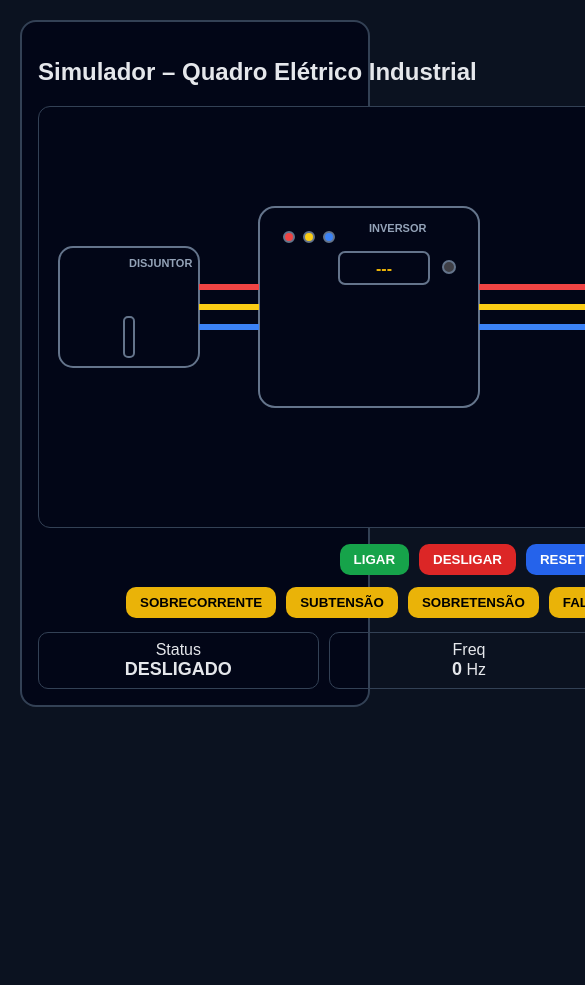
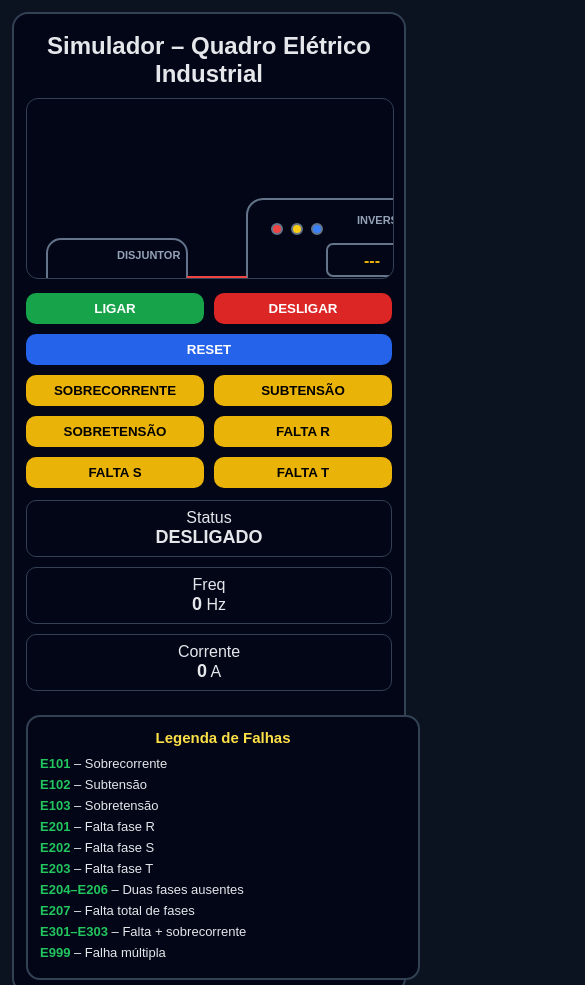
Before and after one commit to Drackow1/Simulador-Soft-Start, a plain HTML site: page index.html in a window 390 px wide. Shown: the top 985 px of the page, 585 px wide, since content can reach past the window. Before the commit the page ends 844 px from the top, so only its background shows below. Drawn offline with Linux system fonts and the light colour scheme.

Commit message:
Update style.css

```diff
--- a/style.css
+++ b/style.css
@@ -3,48 +3,71 @@ body{
   background:#0b1220;
   color:#e5e7eb;
   font-family:Arial;
+  min-height:100vh;
 }
 
-.wrapper{padding:20px}
+.wrapper{
+  padding:12px;
+}
 
 .panel{
   background:#020617;
   border:2px solid #334155;
   border-radius:16px;
-  padding:16px;
+  padding:12px;
+  width:100%;
+  max-width:1400px;
   margin:auto;
 }
+
+/* ================= LAYOUT ================= */
 
 .layout{
   display:flex;
   gap:14px;
   align-items:flex-start;
+  width:100%;
 }
 
-.sim{width:900px}
+/* SIMULADOR */
+.sim{
+  flex:1;
+  min-width:0;
+}
 
+h2{
+  text-align:center;
+  margin:6px 0 10px;
+}
+
+/* SVG ocupa tudo possível */
 svg{
+  width:100%;
+  height:auto;
   background:#020617;
   border-radius:12px;
-  border:1px solid #334155
+  border:1px solid #334155;
 }
 
+/* ELEMENTOS SVG */
 rect,circle,line{
   stroke:#64748b;
   fill:none;
-  stroke-width:2
+  stroke-width:2;
 }
 
 .label{
   fill:#94a3b8;
   font-size:11px;
-  font-weight:bold
+  font-weight:bold;
 }
 
+/* FASES */
 .phaseR{stroke:#ef4444;stroke-width:6}
 .phaseS{stroke:#facc15;stroke-width:6}
 .phaseT{stroke:#3b82f6;stroke-width:6}
 
+/* ENERGIA */
 .energy{
   stroke:#fde047;
   stroke-width:4;
@@ -57,17 +80,21 @@ rect,circle,line{
   to{stroke-dashoffset:-16}
 }
 
+/* LEDs */
 #errCode{fill:#eab308;font-weight:bold}
 #ledFault{fill:#3f3f46}
 #ledR{fill:#ef4444}
 #ledS{fill:#facc15}
 #ledT{fill:#3b82f6}
 
+/* ================= BOTÕES ================= */
+
 .btns{
   display:flex;
+  flex-wrap:wrap;
   gap:10px;
   justify-content:center;
-  margin-top:12px
+  margin-top:10px;
 }
 
 button{
@@ -75,7 +102,7 @@ button{
   border-radius:10px;
   border:none;
   font-weight:bold;
-  cursor:pointer
+  cursor:pointer;
 }
 
 .start{background:#16a34a;color:#fff}
@@ -83,27 +110,32 @@ button{
 .reset{background:#2563eb;color:#fff}
 .fault{background:#eab308;color:#000}
 
+/* ================= LEITURAS ================= */
+
 .readings{
-  margin-top:14px;
+  margin-top:12px;
   display:grid;
   grid-template-columns:repeat(3,1fr);
-  gap:10px
+  gap:10px;
 }
 
 .reading{
   border:1px solid #334155;
   border-radius:10px;
   padding:8px;
-  text-align:center
+  text-align:center;
 }
 
 .reading span{
   font-size:18px;
-  font-weight:bold
+  font-weight:bold;
 }
+
+/* ================= LEGENDA ================= */
 
 .fault-list{
   width:260px;
+  min-width:220px;
   background:#020617;
   border:2px solid #334155;
   border-radius:14px;
@@ -131,3 +163,31 @@ button{
 .fault-list strong{
   color:#22c55e;
 }
+
+/* ================= MOBILE ================= */
+
+@media (max-width: 900px){
+  .layout{
+    flex-direction:column;
+  }
+
+  .fault-list{
+    width:100%;
+    margin-top:10px;
+  }
+
+  .readings{
+    grid-template-columns:repeat(3,1fr);
+  }
+}
+
+/* MOBILE MUITO PEQUENO */
+@media (max-width: 480px){
+  .readings{
+    grid-template-columns:1fr;
+  }
+
+  button{
+    flex:1 1 45%;
+  }
+}
```
